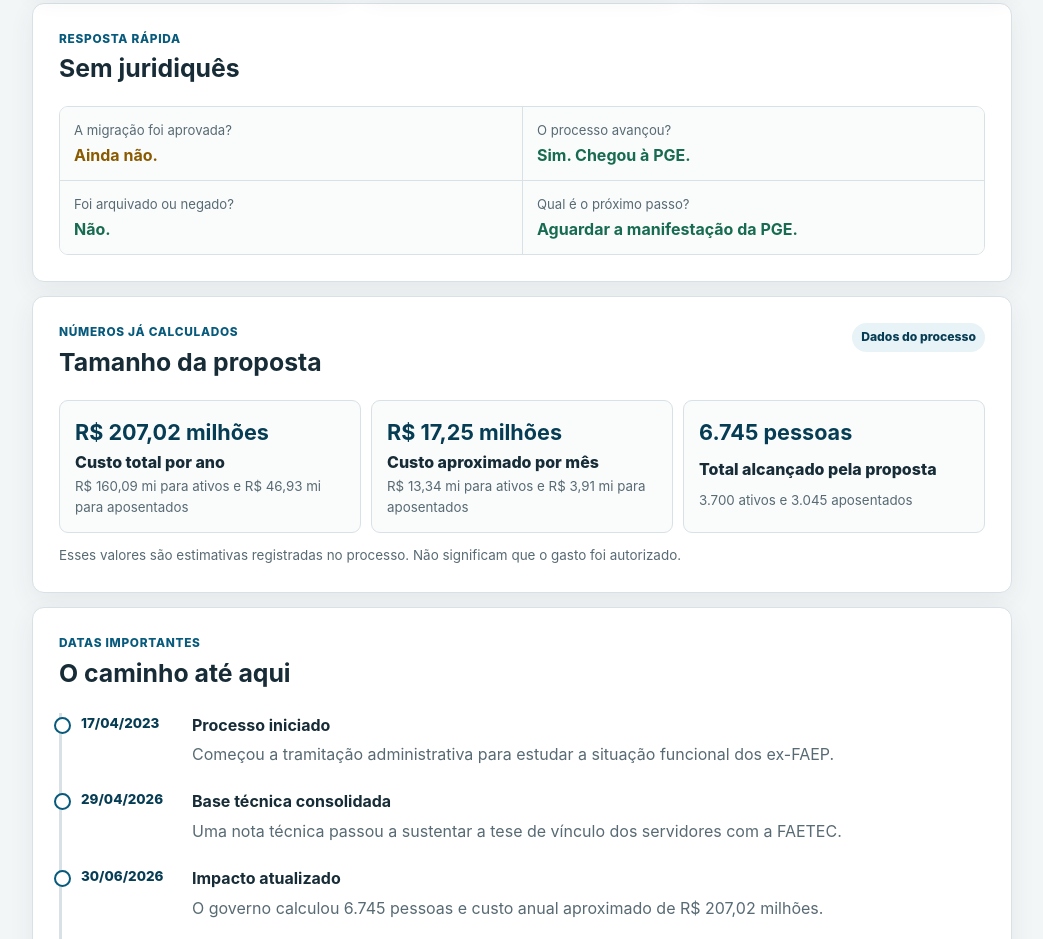
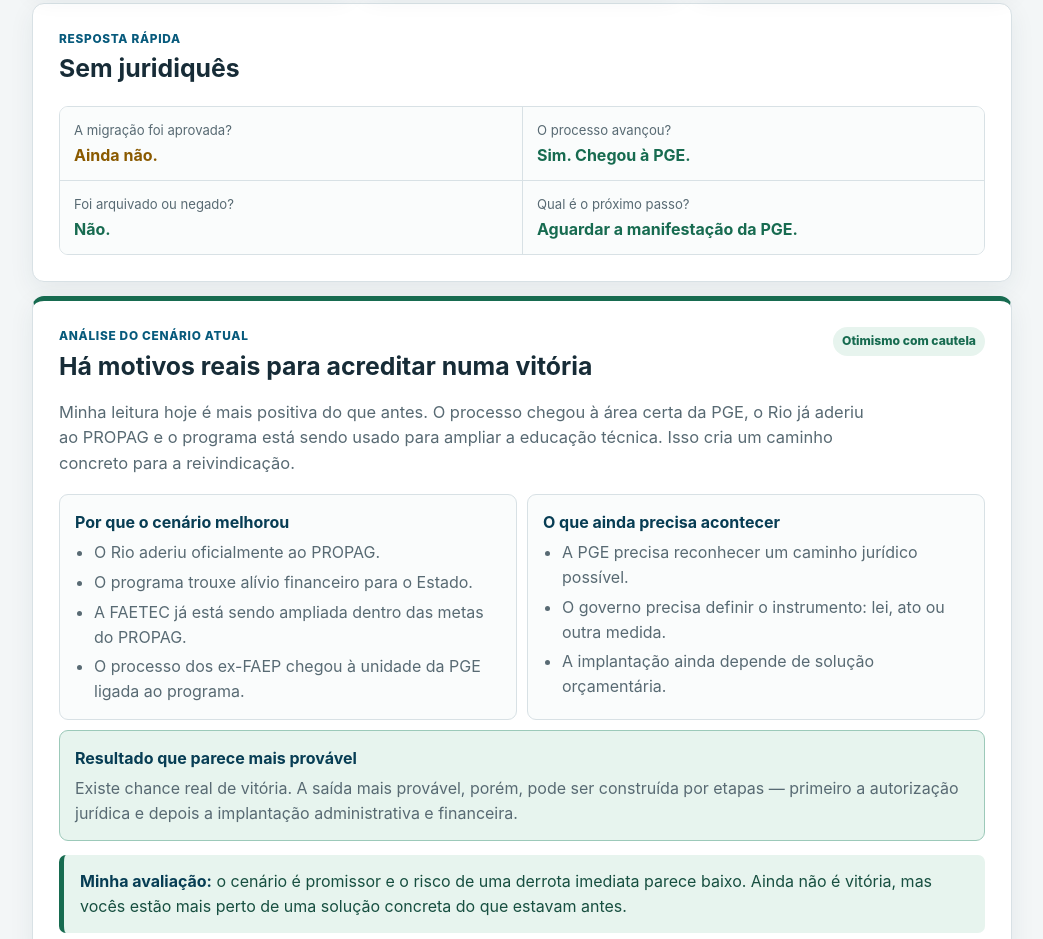
Before and after one commit to acecarmorj/processo, a website: page index.html in a window 1280 px wide. Shown: the part 891-1830 px from the top of the page, without its empty margins (118-1161 px from the left). Drawn offline with Linux system fonts and the light colour scheme; no server answers.

Commit message:
Adiciona uma leitura otimista e realista do processo.
Substitui os numeros ja conhecidos por uma avaliacao clara das chances, dos obstaculos e do caminho mais provavel para a solucao.

Co-authored-by: Cursor <cursoragent@cursor.com>

```diff
--- a/app.js
+++ b/app.js
@@ -24,7 +24,6 @@ const ui = {
   whatItMeans: document.querySelector("#whatItMeans"),
   whatIsMissing: document.querySelector("#whatIsMissing"),
   nextStepShort: document.querySelector("#nextStepShort"),
-  keyNumbers: document.querySelector("#keyNumbers"),
   milestones: document.querySelector("#milestones"),
   keyDocuments: document.querySelector("#keyDocuments"),
   keyDocumentCount: document.querySelector("#keyDocumentCount"),
@@ -59,7 +58,7 @@ const KEY_DOCUMENTS = {
   "135348861": {
     title: "Cálculo atualizado",
     meaning:
-      "Atualizou a estimativa para 6.745 pessoas e impacto aproximado de R$ 207,02 milhões por ano.",
+      "Consolidou o cálculo oficial necessário para a análise administrativa e orçamentária.",
   },
   "135635411": {
     title: "Obstáculo orçamentário",
@@ -92,7 +91,7 @@ const MILESTONES = [
   {
     date: "30/06/2026",
     title: "Impacto atualizado",
-    text: "O governo calculou 6.745 pessoas e custo anual aproximado de R$ 207,02 milhões.",
+    text: "O governo concluiu uma atualização dos cálculos necessários para analisar a proposta.",
   },
   {
     date: "03/07/2026",
@@ -249,39 +248,6 @@ function renderNews(data, old) {
   ui.news.classList.add("hidden");
 }
 
-function renderNumbers(data) {
-  const numbers = data.analysis?.numbers?.length
-    ? data.analysis.numbers
-    : [
-        {
-          value: "6.745",
-          label: "pessoas",
-          detail: "3.700 ativos e 3.045 aposentados",
-        },
-        {
-          value: "R$ 207,02 mi",
-          label: "estimativa por ano",
-          detail: "valor calculado no processo",
-        },
-        {
-          value: "R$ 17,25 mi",
-          label: "estimativa por mês",
-          detail: "valor aproximado",
-        },
-      ];
-
-  ui.keyNumbers.replaceChildren();
-  for (const item of numbers) {
-    const card = document.createElement("article");
-    card.innerHTML = `
-      <strong>${item.value}</strong>
-      <span>${item.label}</span>
-      <small>${item.detail || ""}</small>
-    `;
-    ui.keyNumbers.append(card);
-  }
-}
-
 function renderMilestones() {
   ui.milestones.replaceChildren();
   for (const item of MILESTONES) {
@@ -369,7 +335,6 @@ function render(data, old) {
   ui.officialLink.href = data.officialUrl;
   renderCurrentStatus(data);
   renderNews(data, old);
-  renderNumbers(data);
   renderMilestones();
   renderKeyDocuments(data);
   renderTimeline(data);
--- a/index.html
+++ b/index.html
@@ -9,7 +9,7 @@
       content="Acompanhamento simples e objetivo do processo dos servidores ex-FAEP/FAETEC."
     />
     <title>Processo ex-FAEP / FAETEC</title>
-    <link rel="stylesheet" href="./styles.css?v=20260816-3" />
+    <link rel="stylesheet" href="./styles.css?v=20260816-4" />
   </head>
   <body>
     <header class="site-header">
@@ -97,17 +97,50 @@
         </div>
       </section>
 
-      <section class="panel" aria-labelledby="numbersTitle">
+      <section class="panel outlook-panel" aria-labelledby="outlookTitle">
         <div class="section-heading">
           <div>
-            <p class="eyebrow">Números já calculados</p>
-            <h2 id="numbersTitle">Tamanho da proposta</h2>
+            <p class="eyebrow">Análise do cenário atual</p>
+            <h2 id="outlookTitle">Há motivos reais para acreditar numa vitória</h2>
           </div>
-          <span class="source-label">Dados do processo</span>
+          <span class="source-label positive-label">Otimismo com cautela</span>
         </div>
-        <div id="keyNumbers" class="number-grid"></div>
-        <p class="section-note">
-          Esses valores são estimativas registradas no processo. Não significam que o gasto foi autorizado.
+        <p class="outlook-intro">
+          Minha leitura hoje é mais positiva do que antes. O processo chegou à área certa
+          da PGE, o Rio já aderiu ao PROPAG e o programa está sendo usado para ampliar a
+          educação técnica. Isso cria um caminho concreto para a reivindicação.
+        </p>
+        <div class="outlook-grid">
+          <article>
+            <h3>Por que o cenário melhorou</h3>
+            <ul>
+              <li>O Rio aderiu oficialmente ao PROPAG.</li>
+              <li>O programa trouxe alívio financeiro para o Estado.</li>
+              <li>A FAETEC já está sendo ampliada dentro das metas do PROPAG.</li>
+              <li>O processo dos ex-FAEP chegou à unidade da PGE ligada ao programa.</li>
+            </ul>
+          </article>
+          <article>
+            <h3>O que ainda precisa acontecer</h3>
+            <ul>
+              <li>A PGE precisa reconhecer um caminho jurídico possível.</li>
+              <li>O governo precisa definir o instrumento: lei, ato ou outra medida.</li>
+              <li>A implantação ainda depende de solução orçamentária.</li>
+            </ul>
+          </article>
+          <article class="likely-outcome">
+            <h3>Resultado que parece mais provável</h3>
+            <p>
+              Existe chance real de vitória. A saída mais provável, porém, pode ser
+              construída por etapas — primeiro a autorização jurídica e depois a
+              implantação administrativa e financeira.
+            </p>
+          </article>
+        </div>
+        <p class="outlook-conclusion">
+          <strong>Minha avaliação:</strong> o cenário é promissor e o risco de uma derrota
+          imediata parece baixo. Ainda não é vitória, mas vocês estão mais perto de uma
+          solução concreta do que estavam antes.
         </p>
       </section>
 
@@ -207,6 +240,6 @@
       </details>
     </template>
 
-    <script type="module" src="./app.js?v=20260816-3"></script>
+    <script type="module" src="./app.js?v=20260816-4"></script>
   </body>
 </html>
--- a/styles.css
+++ b/styles.css
@@ -357,38 +357,69 @@ main {
   color: var(--amber);
 }
 
-.number-grid {
+.outlook-panel {
+  border-top: 5px solid var(--green);
+}
+
+.positive-label {
+  background: var(--green-soft);
+  color: var(--green);
+}
+
+.outlook-intro {
+  max-width: 820px;
+  margin: 10px 0 18px;
+  color: var(--muted);
+  font-size: 1.03rem;
+}
+
+.outlook-grid {
   display: grid;
   gap: 10px;
-  margin-top: 14px;
 }
 
-.number-grid article {
-  display: grid;
-  gap: 1px;
+.outlook-grid article {
   padding: 15px;
   border: 1px solid var(--line);
   border-radius: 9px;
   background: #fafcfc;
 }
 
-.number-grid strong {
+.outlook-grid h3 {
   color: var(--blue-dark);
-  font-size: 1.35rem;
 }
 
-.number-grid span {
-  font-weight: 800;
-}
-
-.number-grid small,
-.section-note {
+.outlook-grid ul {
+  margin: 0;
+  padding-left: 19px;
   color: var(--muted);
 }
 
-.section-note {
-  margin: 12px 0 0;
-  font-size: 0.84rem;
+.outlook-grid li + li {
+  margin-top: 5px;
+}
+
+.outlook-grid p {
+  margin-bottom: 0;
+  color: var(--muted);
+}
+
+.outlook-grid .likely-outcome {
+  border-color: #9cc9b9;
+  background: var(--green-soft);
+}
+
+.outlook-conclusion {
+  margin: 14px 0 0;
+  padding: 14px 16px;
+  border-left: 5px solid var(--green);
+  border-radius: 7px;
+  background: var(--green-soft);
+  color: #174f40;
+}
+
+.outlook-conclusion strong {
+  color: var(--blue-dark);
 }
 
 .milestones {
@@ -690,13 +721,20 @@ main {
     width: min(980px, calc(100% - 40px));
   }
 
-  .status-facts,
-  .number-grid {
+  .status-facts {
     grid-template-columns: repeat(3, 1fr);
   }
 
   .three-answers {
     grid-template-columns: repeat(3, 1fr);
+  }
+
+  .outlook-grid {
+    grid-template-columns: repeat(2, 1fr);
+  }
+
+  .outlook-grid .likely-outcome {
+    grid-column: 1 / -1;
   }
 
   .quick-grid {
```
